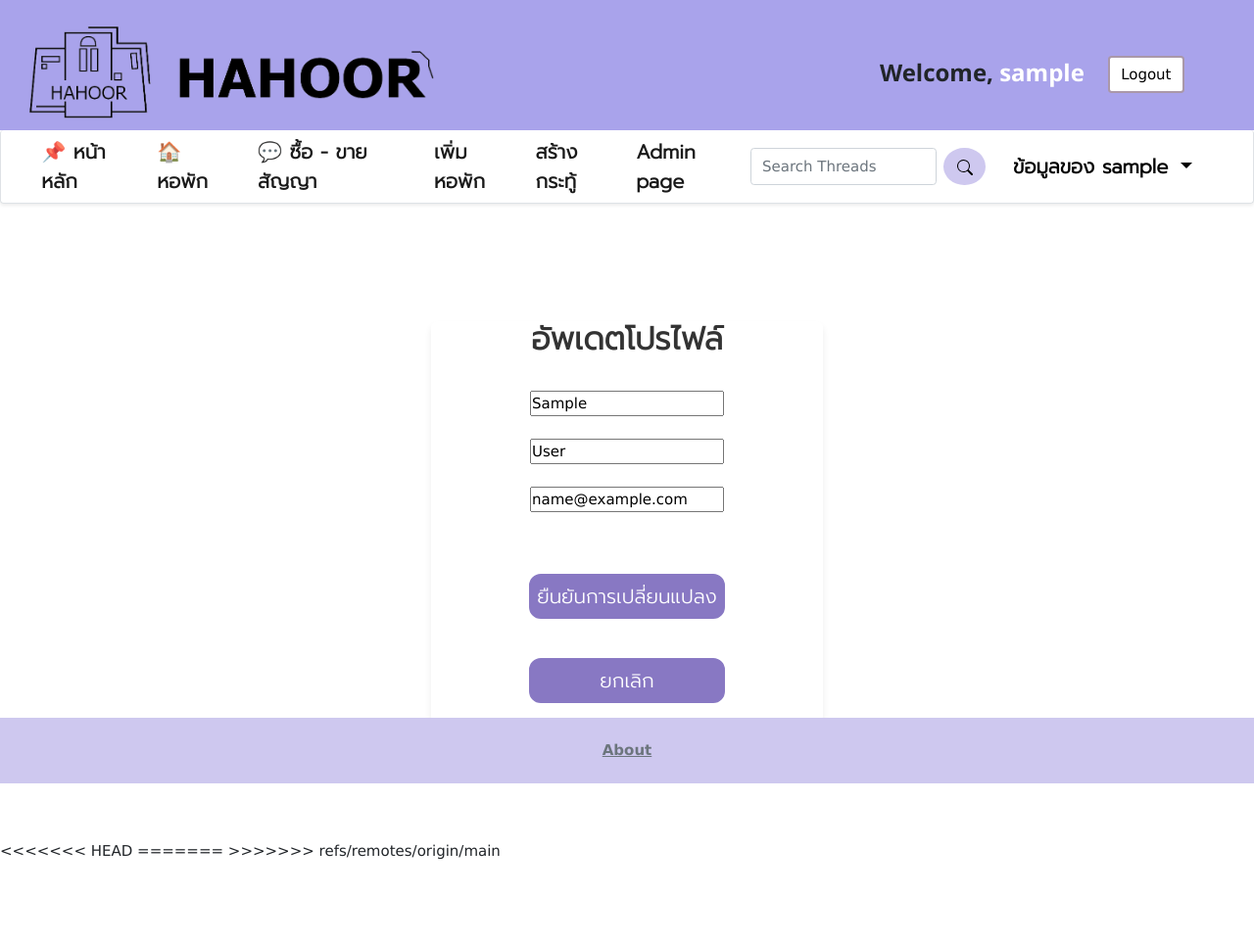
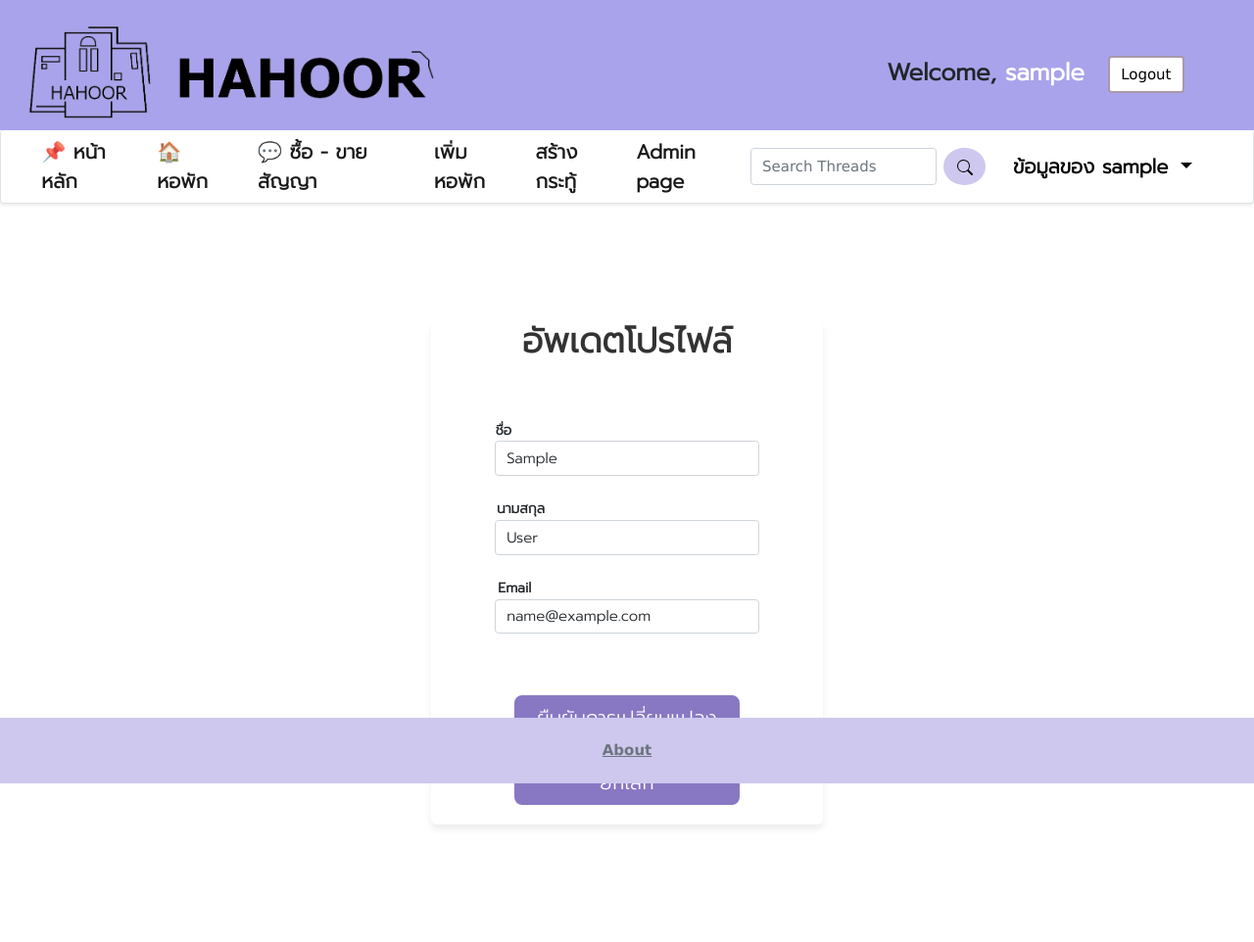
Before and after one commit to 6210612831/hahoor, a Django app: page /user/update_profile in a window 1280 px wide. Shown: the whole page at 98% size. Before the commit the page ends 878 px from the top, so only its background shows below. Run offline with Django 3.2, Linux system fonts and the light colour scheme; the visitor is signed in with stand-in values (Sample User, id 1).

Commit message:
Edit page

```diff
--- a/dormitory/templates/dormitory/my_dormitory.html
+++ b/dormitory/templates/dormitory/my_dormitory.html
@@ -60,10 +60,6 @@
     function confirm_delete()
     {
         var answer = window.confirm("ยืนยันการลบ");
-        if(answer)
-        {
-            alert("การลบสำเร็จ");
-        }
         return answer;
     }
 </script>
--- a/dormitory/templates/dormitory/my_review.html
+++ b/dormitory/templates/dormitory/my_review.html
@@ -60,10 +60,6 @@
     function confirm_delete()
     {
         var answer = window.confirm("ยืนยันการลบ");
-        if(answer)
-        {
-            alert("การลบสำเร็จ");
-        }
         return answer;
     }
 </script>
--- a/dormitory/views.py
+++ b/dormitory/views.py
@@ -114,7 +114,7 @@ def remove_dormitory(request, dormitory_id):
         return HttpResponseRedirect(reverse("dormitory:index"))
     Dormitory.objects.get(id=dormitory_id).icon.delete(save=True)
     Dormitory.objects.get(id=dormitory_id).delete()
-    return HttpResponseRedirect(reverse("user:admin"))
+    return HttpResponseRedirect(request.META.get('HTTP_REFERER', '/'))
 
 
 def change_status_dormitory(request, dormitory_id):
@@ -143,7 +143,7 @@ def review_dormitory(request, dormitory_id):
     this_dorm = Dormitory.objects.get(id=dormitory_id)
 
     if request.method == "POST":
-        stars = 0
+        stars = 1
         if request.POST.get("stars"):
             stars = request.POST["stars"]
         content = request.POST["content"]
--- a/user/templates/user/my_user.html
+++ b/user/templates/user/my_user.html
@@ -40,9 +40,9 @@
         transition: all 0.3s ease-in-out;
         -webkit-transition: all 0.3s ease-in-out;
         -moz-transition: all 0.3s ease-in-out;
-        box-shadow: 0 0 0 13px #f0f0f0;
-        -webkit-box-shadow: 0 0 0 13px #f0f0f0;
-        -moz-box-shadow: 0 0 0 13px #f0f0f0;
+        box-shadow: 0 0 0 13px #a090da;
+        -webkit-box-shadow: 0 0 0 13px #a090da;
+        -moz-box-shadow: 0 0 0 13px #a090da;
     }
 
     .avatar-flip img {
@@ -53,6 +53,7 @@
         transition: all 0.3s ease-in-out;
         -webkit-transition: all 0.3s ease-in-out;
         -moz-transition: all 0.3s ease-in-out;
+
     }
 
     .avatar-flip img:first-child {
@@ -71,7 +72,7 @@
     }
     h2 {
         font-family: 'Prompt', sans-serif;
-        font-size: 32px;
+        font-size: 35px;
         font-weight: 600;
         margin-bottom: 15px;
         color: #333;
@@ -84,7 +85,13 @@
         letter-spacing: 1px;
         margin-bottom: 25px
     }
-
+    h5 {
+        font-family: 'Prompt', sans-serif;
+        font-size: 20px;
+    }
+    p{
+        font-family: 'Prompt', sans-serif;
+    }
     .p10 {
         font-family: 'Prompt', sans-serif;
         font-size: 16px;
@@ -95,6 +102,17 @@
     .p11 {
         font-family: 'Prompt', sans-serif;
         font-size: 18px;
+    }
+    .p12 {
+        font-family: 'Prompt', sans-serif;
+        font-size: 12.5px;
+    }
+    .p13 {
+        font-family: 'Prompt', sans-serif;
+        font-size: 14px;
+    }
+    h1,h2,h3,h4,h5,h6 {
+        font-family: 'Prompt', sans-serif;
     }
     .button {
         background-color: #4caf50; /* Green */
@@ -110,111 +128,157 @@
         cursor: pointer;
     }
 
-    .button1 {
+    .button5 {
         background-color: #8878c3;
         color: white;
         border: 2px solid #8878c3;
         width: 10em;
-        border-radius: 12px;
+        height: 2.2em;
+        border-radius: 8px;
     }
 
-    .button1:hover {
+    .button5:hover {
+        background-color: #ccccff;
+        color: rgb(0, 0, 0);
+        border: 2px solid #ccccff;
+    }
+    .button6 {
+        background-color: #8878c3;
+        color: white;
+        border: 2px solid #8878c3;
+        width: 11.5em;
+        height: 2.3em;
+        border-radius: 8px;
+    }
+    .button6:hover {
+        background-color: #ccccff;
+        color: rgb(0, 0, 0);
+        border: 2px solid #ccccff;
+    }
+    .button7 {
+        background-color: #8878c3;
+        color: white;
+        border: 2px solid #8878c3;
+        width: 12em;
+        height: 2.3em;
+        border-radius: 8px;
+    }
+    .button7:hover {
         background-color: #ccccff;
         color: rgb(0, 0, 0);
         border: 2px solid #ccccff;
     }
 </style>
+<title>ข้อมูลส่วนตัว</title>
+    {% if check_update %}
+        <div class="container form-group">
+            <h2 style="margin-bottom: 1em">อัพเดตโปรไฟล์</h2>
+            <br>
+            <form method="POST" action="" enctype="multipart/form-data">
+            {% csrf_token %}
+            <label>
+                <b class="p13" style="margin-left: -18em;">ชื่อ</b>
+            </label>
+            <p><input class="mb-4 form-control" type="text" name="new_first_name" style="width: 18em; margin-left: 3em;" placeholder="First name" value="{{request.user.first_name}}" required></p>
 
-    {% if check_update %}
-        <div class="container">
-            <h2 style="margin-bottom: 1em;">อัพเดตโปรไฟล์</h1>
+            <label>
+                <b class="p13" style="margin-left: -15.5em;">นามสกุล</b>
+            </label>
+            <p><input class="mb-4 form-control" type="text" name="new_last_name" style="width: 18em; margin-left: 3em;" placeholder="Last name" value="{{request.user.last_name}}" required></p>
+
+            <label>
+                <b class="p13" style="margin-left: -16.4em;">Email</b>
+            </label>
+            <p><input class="mb-4 form-control" type="email" name="new_email" style="width: 18em; margin-left: 3em;" placeholder="Email" value="{{request.user.email}}" required></p>
+
+            <input type="submit" value ="ยืนยันการเปลี่ยนแปลง" class="button6 p1" style="padding: 0.3em; margin: 2em;"></input>
+
+            </form>
+
+            <a href="{% url 'user:my_profile' %}"><button class="btn button6 p1" style="margin-top: -1em;">ยกเลิก</button></a>
+
+        </div>
+    {% elif check_change_password %}
+        <div class="container form-group">
+            <h2 style="margin-bottom: 1em;">เปลี่ยนรหัสผ่าน</h1>
+            <br>
             <form method="POST" action="" enctype="multipart/form-data">
             {% csrf_token %}
 
-            <input class="mb-4" type="text" name="new_first_name" placeholder="First name" value="{{request.user.first_name}}" required>
+            <div>
+                <label>
+                    <b class="p13" style="margin-left: -12.5em;">รหัสผ่านปัจจุบัน</b>
+                </label>
+                <p><input class="mb-4 form-control" type="password" name="old_password" style="width: 18em; margin-left: 3em;" placeholder="Current password" required/></p>
+                    {% if wrong_password %}
+                    <label style="color: tomato;">
+                        <p><b>รหัสผ่านไม่ถูกต้อง</b></p>
+                    </label>
+                    {% endif %}
+            </div>
+            <label>
+                <b class="p13" style="margin-left: -14em;">รหัสผ่านใหม่</b>
+            </label>
+            <p><input class="mb-4 form-control" type="password" name="new_password" style="width: 18em; margin-left: 3em;" placeholder="New password" required/></p>
 
-
-            <input class="mb-4" type="text" name="new_last_name" placeholder="Last name" value="{{request.user.last_name}}" required>
-
-
-            <input class="mb-4" type="email" name="new_email" placeholder="Email" value="{{request.user.email}}" required>
-
-            <input type="submit" value ="ยืนยันการเปลี่ยนแปลง" class="button1 p1" style="padding: 0.3em; margin: 2em;"></input>
-
-            </form>
-
-            <a href="{% url 'user:my_profile' %}"><button class="btn button1 p1" style="padding: 0.3em;">ยกเลิก</button></a>
-        </div>
-    {% elif check_change_password %}
-        <div class="container">
-            <h2 style="margin-bottom: 1em;">เปลี่ยนรหัสผ่าน</h1>
-
-            <form method="POST" action="" enctype="multipart/form-data">
-            {% csrf_token %}
-
-            <input class="mb-4" type="password" name="old_password" placeholder="Current password" required/>
-                {% if wrong_password %}
-                <label style="color: tomato;">
-                    <b>{{wrong_password}}</b>
+            <label>
+                <b class="p13" style="margin-left: -13em;">ยืนยันรหัสผ่าน</b>
+            </label>
+            <p><input class="mb-4 form-control" type="password" name="new_re_password" style="width: 18em; margin-left: 3em;" placeholder="Confirm New password" required/></p>
+                {% if fail_password %}
+                <label class="mb-1" style="color: tomato;">
+                    <p><b>{{fail_password}}</b></p>
                 </label>
                 {% endif %}
 
-            <input class="mb-4 mt-4" type="password" name="new_password" placeholder="New password" required/>
-            <input class="mb-4" type="password" name="new_re_password" placeholder="Confirm New password" required/>
-                {% if fail_password %}
-                <label class="mb-1" style="color: tomato; margin-top: -1em;">
-                    <b>{{fail_password}}</b><br>
-                </label>
-                {% endif %}
-            <div style="font-size: 0.8em; text-align: left;">
-                <li>Password must have at least 8 characters</li>
-                <li>Password must have at least 1 of a-z</li>
-                <li>Password must have at least 1 of A-Z</li>
-                <li>Password must have at least 1 of 0-9</li>
+            <div style="text-align: left; margin-left: 3.2em;">
+                <li class="p12">Password must have at least 8 characters</li>
+                <li class="p12">Password must have at least 1 of a-z</li>
+                <li class="p12">Password must have at least 1 of A-Z</li>
+                <li class="p12">Password must have at least 1 of 0-9</li>
             </div>
-            <input type="submit" value ="ยืนยันการเปลี่ยนรหัสผ่าน" class="button1 p1" style="padding: 0.3em; margin: 2em;"></input>
+            <br>
+            <br>
+            <input type="submit" value ="ยืนยันการเปลี่ยนรหัสผ่าน" class="button7 p1" ></input>
 
             </form>
-            <a href="{% url 'user:my_profile' %}"><button class="button2 p1" style="padding: 0.3em;">ยกเลิก</button></a>
+            <br>
+            <a href="{% url 'user:my_profile' %}"><button class="button7 p1">ยกเลิก</button></a>
         </div>
+
     {% else %}
         <div class="container" style="margin-bottom: 5em;">
             <div class="avatar-flip">
                 <img style="margin: 10px; background-color: whitesmoke;" src="/static/images/avatar.png" width="132" height="132">
                 <img style="margin: 10px;" src="/static/images/chahoor_1.png" width="132" height="132">
             </div>
-            <h2><b>{{ request.user.username }}</b></h2>
-            <hr color=#8878c3>
+            <h2><b class="p2">{{ request.user.username }}</b></h2>
+            <hr style="color: #8878c3;">
             {% if request.user.first_name %}
-            <h3>{{ request.user.first_name | title }} {{request.user.last_name | title }}</h3>
+            <h5><b>{{ request.user.first_name | title }} {{request.user.last_name | title }}</b></h5>
             {% else %}
-            <h3>Empty Name</h3>
+            <h5><b>Empty Name</b></h5>
             {% endif %}
 
             <p class="p10"> Email : {{ request.user.email}}</p>
 
-            <a href="{% url 'user:update_profile' %}"><button class="button1 p1" style="padding: 0.5em;">อัพเดตโปรไฟล์</button></a>
-            <a href="{% url 'user:change_password' %}"><button class="button1 p1" style="padding: 0.5em;">เปลี่ยนรหัสผ่าน</button></a>
+            <br>
+            <a href="{% url 'user:update_profile' %}"><button class="button5 p1" >อัพเดตโปรไฟล์</button></a>
+            <br>
+            <br>
+            <a href="{% url 'user:change_password' %}"><button class="button5 p1" >เปลี่ยนรหัสผ่าน</button></a>
         </div>
     {% endif %}
-<<<<<<< HEAD
 
-=======
     {% if messages %}
-        {% for message in messages %}
-            {% if message.tags == "info" %}
-            <h1 style="text-align: center; color: rgb(25, 206, 25)">{{message}}</h1>
-            {% endif %}
-        {% endfor %}
+    {% for message in messages %}
+        {% if message.tags == "info" %}
+        <h1 style="text-align: center; color: #5cb484;">{{message}}</h1>
+        {% endif %}
+    {% endfor %}
     {% endif %}
->>>>>>> refs/remotes/origin/main
-    {% if changed_profile %}
-        <h1 style="text-align: center; color: #5cb484">อัพเดตโปรไฟล์แล้ว</h1>
-    {% endif %}
-    {% if changed_password %}
-        <h1 style="text-align: center; color: tomato;">เปลี่ยนรหัสผ่านแล้ว</h1>
-    {% endif %}
-    <br>
+
+
 
 
 {% endblock %}
```
Also changed, not shown: dormitory/templates/dormitory/admin.html (+3 -11 lines), dormitory/templates/dormitory/create_dormitory.html (+9 -6 lines), dormitory/templates/dormitory/dormitory.html (+2 -20 lines), thread/templates/thread/create_thread.html (+9 -8 lines), thread/templates/thread/my_thread.html (+3 -4 lines), thread/templates/thread/thread.html (+7 -12 lines), user/templates/user/layout.html (+10 -2 lines).
